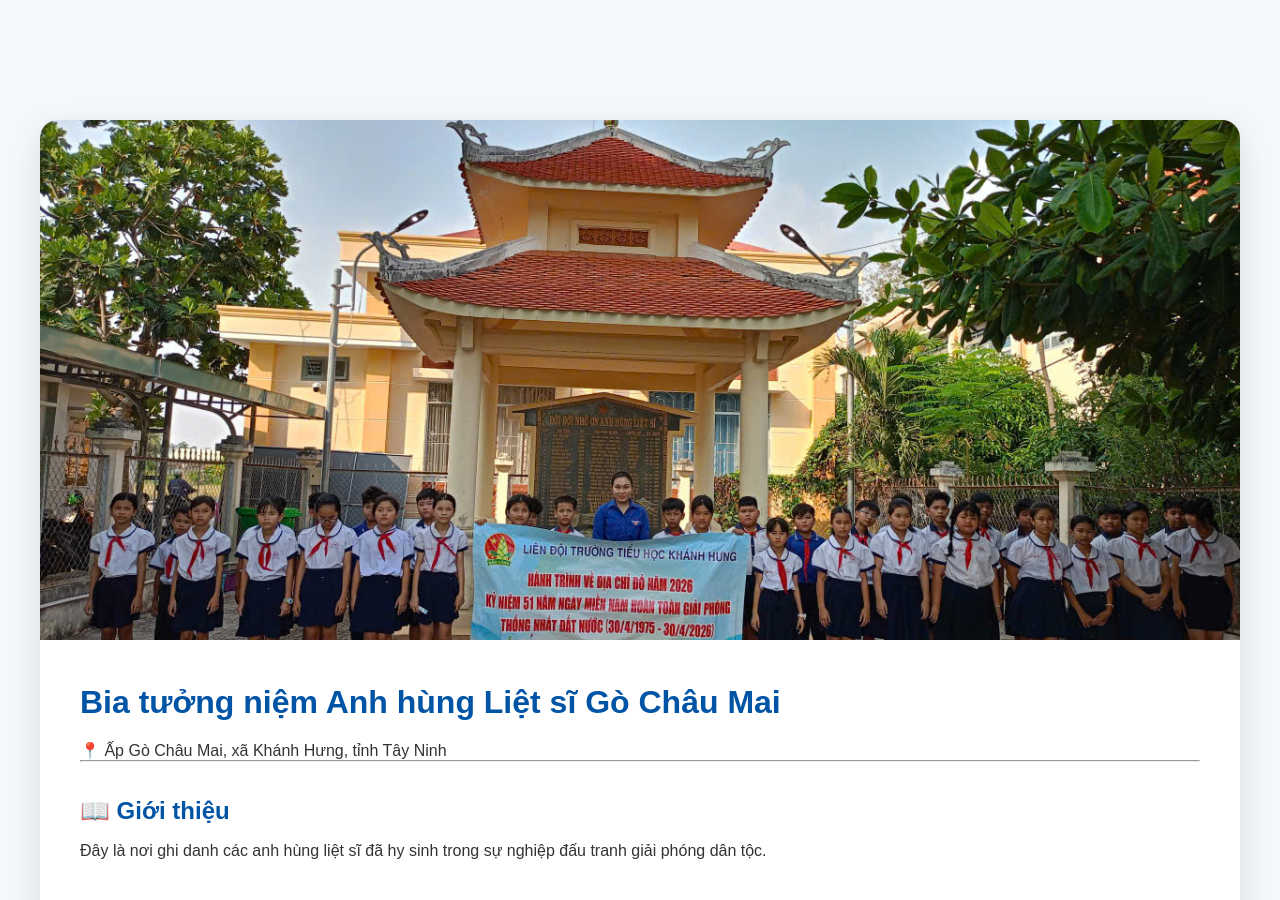
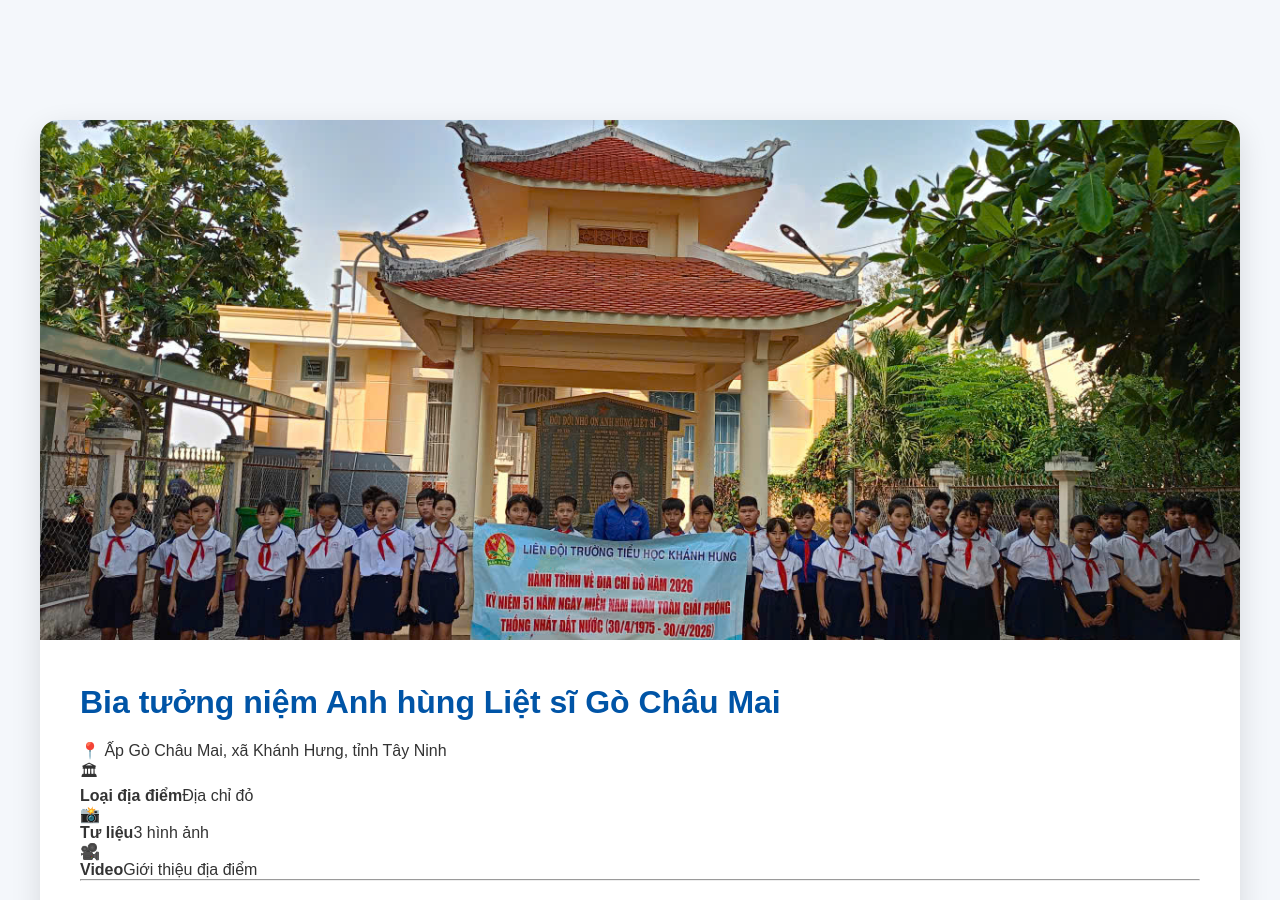
Before and after one commit to doanxakhanhhung/diachido-khanhhung, a React (Vite) app: page /chi-tiet/1 in a window 1280 px wide. Shown: the top 900 px of the page. Built offline with nearby package versions, Linux system fonts and the light colour scheme.

Commit message:
Update ChiTiet.jsx

```diff
--- a/src/pages/ChiTiet.jsx
+++ b/src/pages/ChiTiet.jsx
@@ -117,6 +117,63 @@ function ChiTiet() {
             </div>
 
           </div>
+          <div className="detail-quick-info">
+
+  <div className="quick-info-item">
+
+    <div className="quick-info-icon">
+      🏛
+    </div>
+
+    <div className="quick-info-text">
+
+      <strong>Loại địa điểm</strong>
+
+      <span>Địa chỉ đỏ</span>
+
+    </div>
+
+  </div>
+
+
+  <div className="quick-info-item">
+
+    <div className="quick-info-icon">
+      📸
+    </div>
+
+    <div className="quick-info-text">
+
+      <strong>Tư liệu</strong>
+
+      <span>
+        {item.gallery?.length || 0} hình ảnh
+      </span>
+
+    </div>
+
+  </div>
+
+
+  <div className="quick-info-item">
+
+    <div className="quick-info-icon">
+      🎥
+    </div>
+
+    <div className="quick-info-text">
+
+      <strong>Video</strong>
+
+      <span>
+        Giới thiệu địa điểm
+      </span>
+
+    </div>
+
+  </div>
+
+</div>
 
           <hr />
 
```
